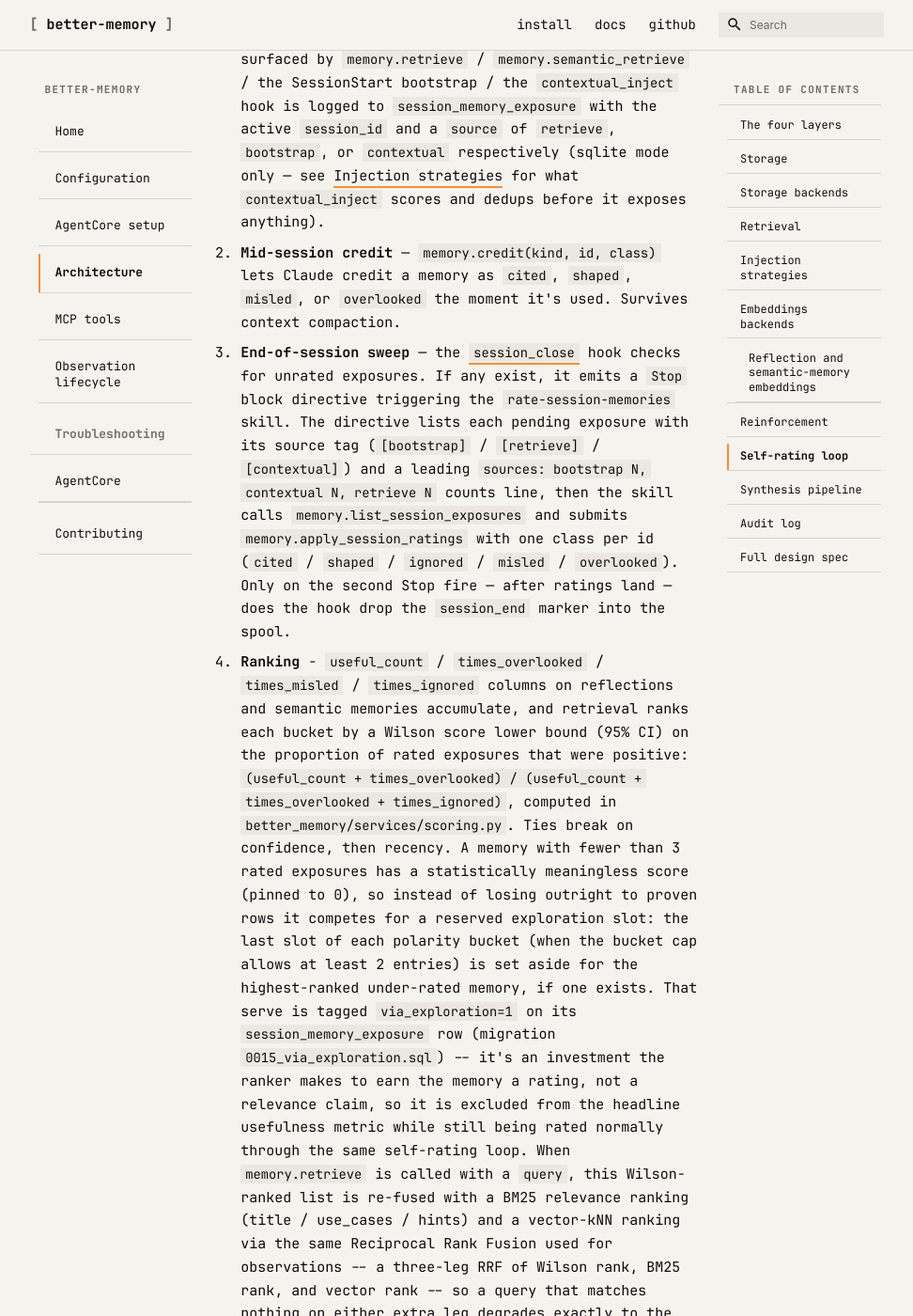
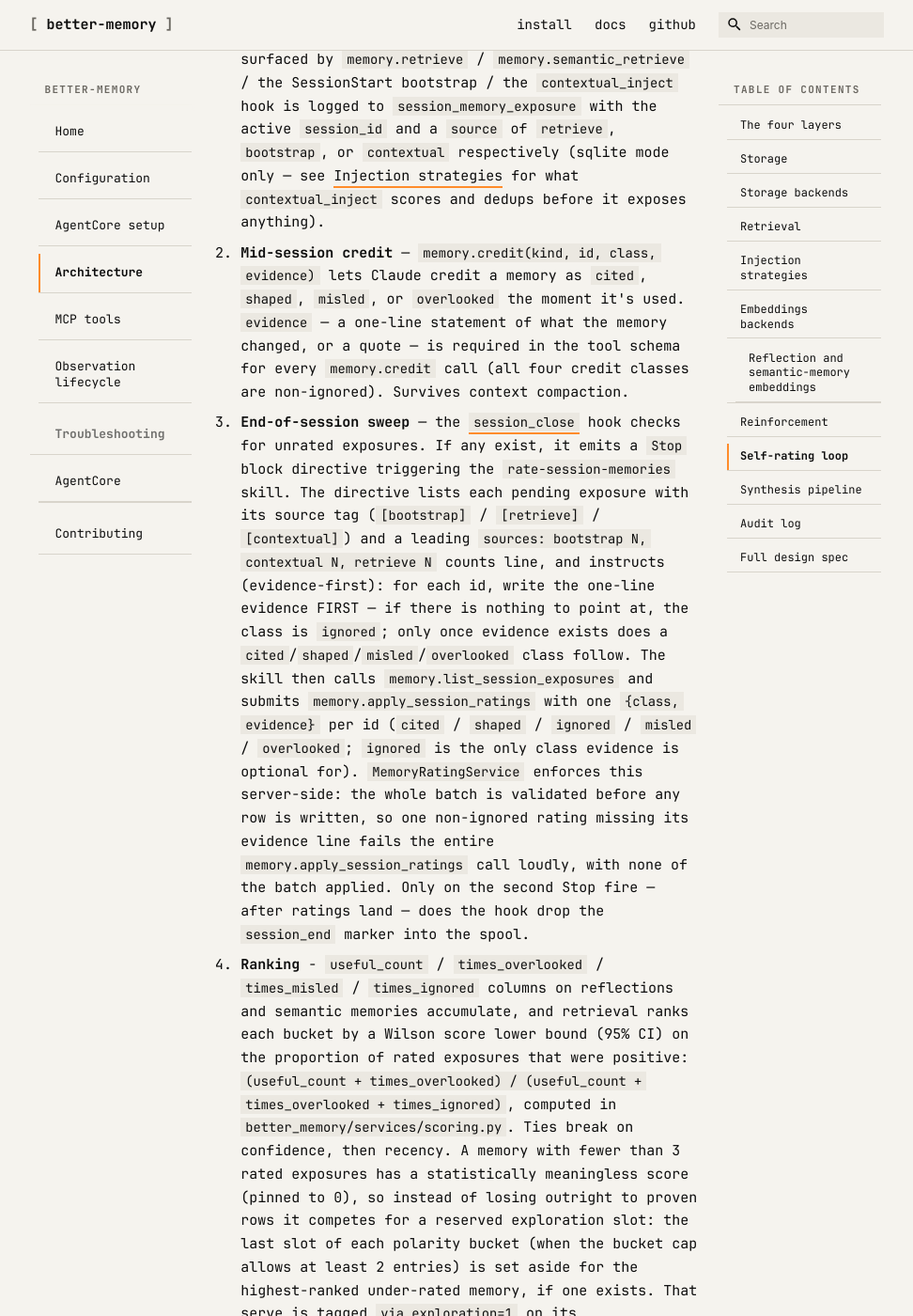
Before and after one commit to emp3thy/better-memory, an MkDocs documentation site: the page built from website/architecture.md, in a window 1280 px wide and 1400 px high, scrolled down 10073 px. Shown: the whole window at 94% size, without its empty margins (154-1126 px from the left). Built offline with MkDocs 1.6.1 and Material for MkDocs 9.7.7, drawn with Linux system fonts in a browser that asks for light colours; comment, search, counter and statistics services are not loaded; some of the changed text lies outside the part shown.

Commit message:
docs(website): evidence-anchored rating prose
Update website/architecture.md (Self-rating loop section) and
website/mcp-tools.md (Rating tools section) to describe the
evidence-anchored rating requirement introduced earlier in this branch:

- memory.credit and memory.apply_session_ratings require a one-line
  evidence statement for every non-ignored class (cited/shaped/misled/
  overlooked); ignored is exempt and evidence is optional there.
- MemoryRatingService validates the whole batch before writing any row,
  so apply_session_ratings rejects the entire batch loudly if any
  non-ignored entry is missing evidence.
- Evidence is stored on session_memory_exposure.evidence (migration
  0016, nullable; historical rows are untouched) and is audit-only --
  no scoring reads it.
- Documented the "Rating evidence" history (last 10) surfaced in the
  reflection/semantic drawers and the evidence column on /diagnostics.
- Called out the naming distinction from reflections.evidence_count /
  evidence_count on semantic memories, which count synthesis source
  observations and are unrelated to rating evidence.

No code changes: pyright (0 errors) and the full pytest suite
(1627 passed, 22 skipped, 26 deselected) both ran clean with no
stragglers needing fixes.

```diff
--- a/website/architecture.md
+++ b/website/architecture.md
@@ -164,21 +164,31 @@ captures whether memories actually shaped Claude's work:
    (sqlite mode only — see [Injection strategies](#injection-strategies)
    for what `contextual_inject` scores and dedups before it exposes
    anything).
-2. **Mid-session credit** — `memory.credit(kind, id, class)` lets
+2. **Mid-session credit** — `memory.credit(kind, id, class, evidence)` lets
    Claude credit a memory as `cited`, `shaped`, `misled`, or `overlooked` the moment
-   it's used. Survives context compaction.
+   it's used. `evidence` — a one-line statement of what the memory changed,
+   or a quote — is required in the tool schema for every `memory.credit`
+   call (all four credit classes are non-ignored). Survives context
+   compaction.
 3. **End-of-session sweep** — the
    [`session_close`](https://github.com/emp3thy/better-memory/blob/main/better_memory/hooks/session_close.py)
    hook checks for unrated exposures. If any exist, it emits a `Stop`
    block directive triggering the `rate-session-memories` skill. The
    directive lists each pending exposure with its source tag
    (`[bootstrap]` / `[retrieve]` / `[contextual]`) and a leading
-   `sources: bootstrap N, contextual N, retrieve N` counts line, then
-   the skill calls `memory.list_session_exposures` and submits
-   `memory.apply_session_ratings` with one class per id
-   (`cited` / `shaped` / `ignored` / `misled` / `overlooked`). Only on the second Stop
-   fire — after ratings land — does the hook drop the `session_end`
-   marker into the spool.
+   `sources: bootstrap N, contextual N, retrieve N` counts line, and
+   instructs (evidence-first): for each id, write the one-line evidence
+   FIRST — if there is nothing to point at, the class is `ignored`; only
+   once evidence exists does a `cited`/`shaped`/`misled`/`overlooked` class
+   follow. The skill then calls `memory.list_session_exposures` and
+   submits `memory.apply_session_ratings` with one `{class, evidence}` per
+   id (`cited` / `shaped` / `ignored` / `misled` / `overlooked`; `ignored`
+   is the only class evidence is optional for). `MemoryRatingService`
+   enforces this server-side: the whole batch is validated before any row
+   is written, so one non-ignored rating missing its evidence line fails
+   the entire `memory.apply_session_ratings` call loudly, with none of the
+   batch applied. Only on the second Stop fire — after ratings land — does
+   the hook drop the `session_end` marker into the spool.
 4. **Ranking** - `useful_count` / `times_overlooked` / `times_misled` /
    `times_ignored` columns on reflections and semantic memories
    accumulate, and retrieval ranks each bucket by a Wilson score lower
@@ -204,10 +214,20 @@ captures whether memories actually shaped Claude's work:
    query that matches nothing on either extra leg degrades exactly to
    the Wilson-only order.
 
+Every non-ignored rating's evidence line is stored on the
+`session_memory_exposure` row (`evidence` column, migration
+`0016_rating_evidence.sql`; nullable, so historical rows predating the
+migration stay `NULL`). It is audit-only — no ranking or scoring reads it,
+and it is unrelated to `reflections.evidence_count` / `evidence_count` on
+semantic memories, which count synthesis source observations, not rating
+evidence.
+
 The management UI's Reflections and Semantic tabs surface useful /
-overlooked / misled badges per row, and `/diagnostics` exposes recent
-ratings, a total overlooked count, and a `session_id_missing` counter
-for instrumentation gaps.
+overlooked / misled badges per row plus a "Rating evidence" history (the
+last 10 evidenced ratings for that memory, newest first) in the reflection
+and semantic drawers, and `/diagnostics` exposes recent ratings — including
+an evidence column — a total overlooked count, and a `session_id_missing`
+counter for instrumentation gaps.
 
 ## Synthesis pipeline
 
```
Also changed, not shown: website/mcp-tools.md (+11 -1 lines).
